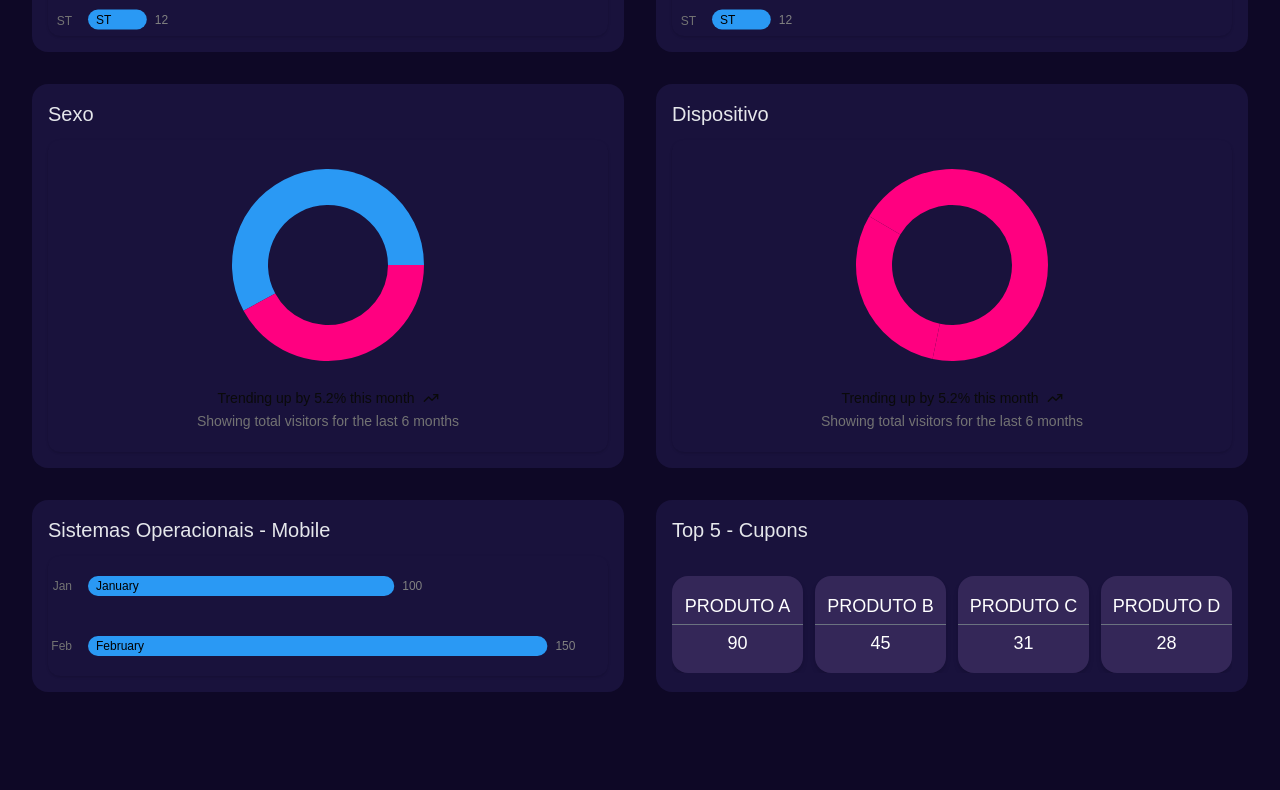
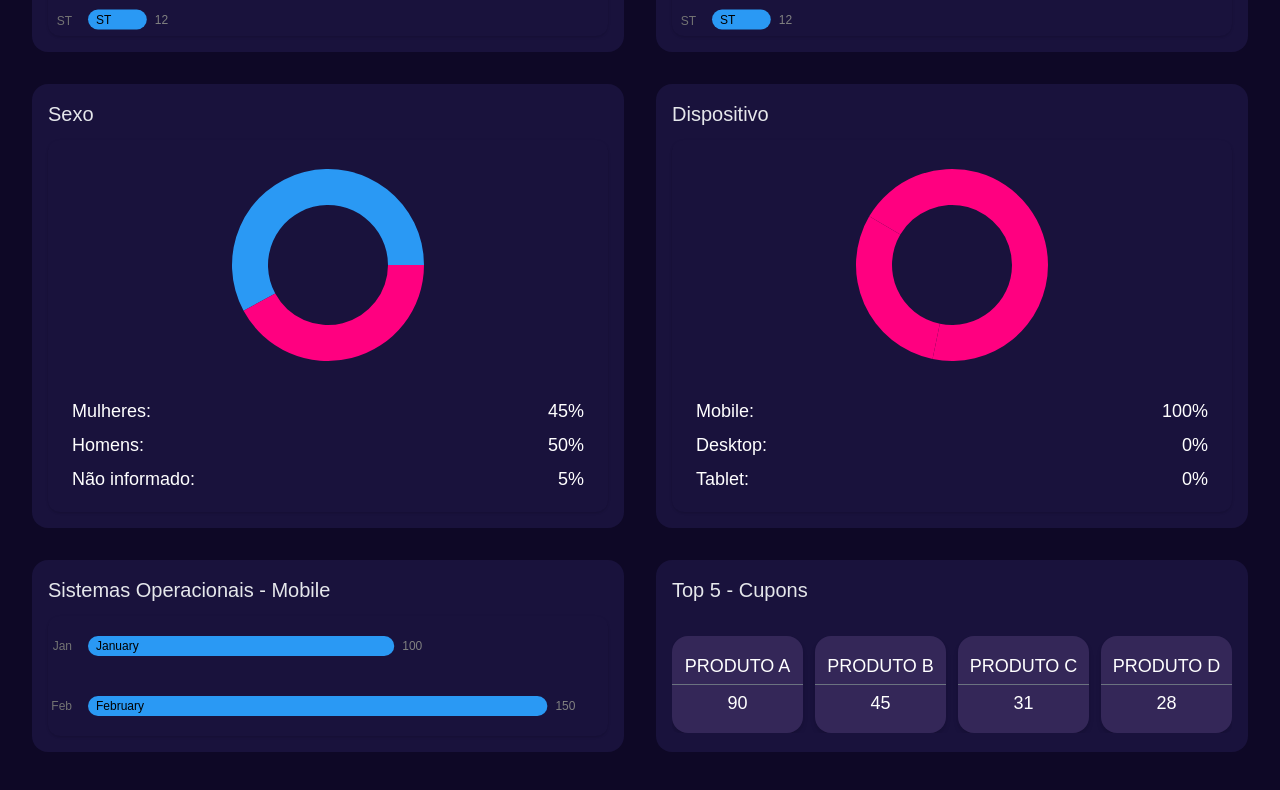
Before and after one commit to joaovrcosta/dashboard-ks, a Next.js app: page /dashboard in a window 1280 px wide. Shown: the part 2368-3158 px from the top of the page. Built offline with nearby package versions, Linux system fonts and the light colour scheme.

Commit message:
feat: finished

```diff
--- a/components/Charts/devices-chart.tsx
+++ b/components/Charts/devices-chart.tsx
@@ -64,11 +64,31 @@ export function DevicesChart() {
         </ChartContainer>
       </CardContent>
       <CardFooter className="flex-col gap-2 text-sm">
-        <div className="flex items-center gap-2 font-medium leading-none">
-          Trending up by 5.2% this month <TrendingUp className="h-4 w-4" />
-        </div>
-        <div className="leading-none text-muted-foreground">
-          Showing total visitors for the last 6 months
+        <div className="flex flex-col items-center gap-2 font-medium leading-none w-full text-white text-lg space-y-2 mt-3">
+          <div className="flex w-full items-center justify-between">
+            <div>
+              <p>Mobile:</p>
+            </div>
+            <div>
+              <p>100%</p>
+            </div>
+          </div>
+          <div className="flex w-full items-center justify-between">
+            <div>
+              <p>Desktop:</p>
+            </div>
+            <div>
+              <p>0%</p>
+            </div>
+          </div>
+          <div className="flex w-full items-center justify-between">
+            <div>
+              <p>Tablet:</p>
+            </div>
+            <div>
+              <p>0%</p>
+            </div>
+          </div>
         </div>
       </CardFooter>
     </Card>
--- a/components/Charts/gender-chart.tsx
+++ b/components/Charts/gender-chart.tsx
@@ -59,11 +59,31 @@ export function GenderChart() {
         </ChartContainer>
       </CardContent>
       <CardFooter className="flex-col gap-2 text-sm">
-        <div className="flex items-center gap-2 font-medium leading-none">
-          Trending up by 5.2% this month <TrendingUp className="h-4 w-4" />
-        </div>
-        <div className="leading-none text-muted-foreground">
-          Showing total visitors for the last 6 months
+        <div className="flex flex-col items-center gap-2 font-medium leading-none w-full text-white text-lg space-y-2 mt-3">
+          <div className="flex w-full items-center justify-between">
+            <div>
+              <p>Mulheres:</p>
+            </div>
+            <div>
+              <p>45%</p>
+            </div>
+          </div>
+          <div className="flex w-full items-center justify-between">
+            <div>
+              <p>Homens:</p>
+            </div>
+            <div>
+              <p>50%</p>
+            </div>
+          </div>
+          <div className="flex w-full items-center justify-between">
+            <div>
+              <p>Não informado:</p>
+            </div>
+            <div>
+              <p>5%</p>
+            </div>
+          </div>
         </div>
       </CardFooter>
     </Card>
```
